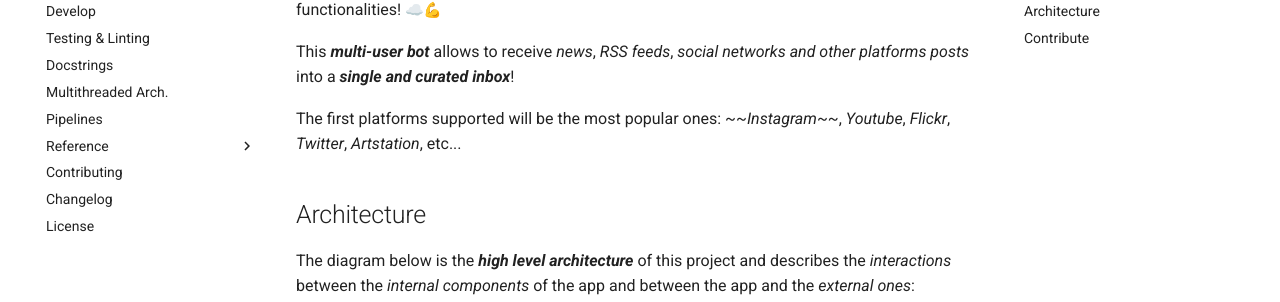
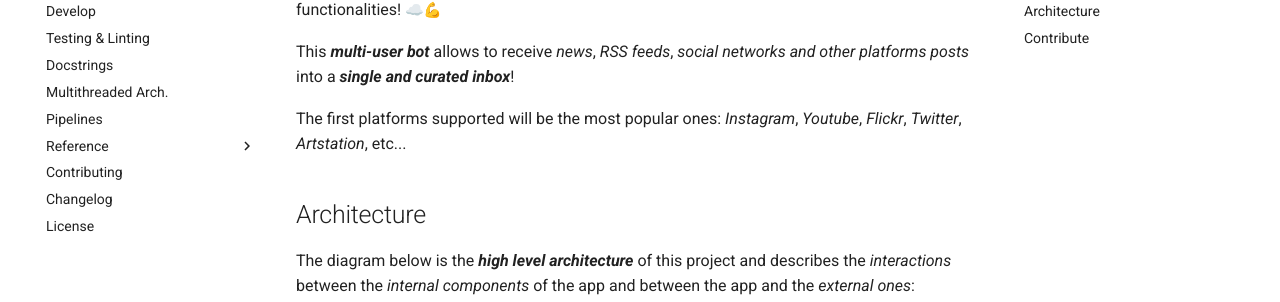
Before and after one commit to meliurwen/feedgram, an MkDocs documentation site: the page built from docs/index.md, in a window 1280 px wide and 900 px high, scrolled down 2900 px. Shown: the part 151-453 px from the top of the window. Built offline with MkDocs 1.6.1 and Material for MkDocs 9.7.7, drawn with Linux system fonts in a browser that asks for light colours; emoji names are drawn with the system emoji font.

```diff
--- a/docs/index.md
+++ b/docs/index.md
@@ -19,7 +19,7 @@ A simple to use, but yet powerful Telegram bot app living in the cloud with adva
 
 This **_multi-user bot_** allows to receive _news_, _RSS feeds_, _social networks and other platforms posts_ into a **_single and curated inbox_**!
 
-The first platforms supported will be the most popular ones: ~~_Instagram_~~, _Youtube_, _Flickr_, _Twitter_, _Artstation_, etc...
+The first platforms supported will be the most popular ones: _Instagram_, _Youtube_, _Flickr_, _Twitter_, _Artstation_, etc...
 
 ## Architecture
 
```
Also changed, not shown: CHANGELOG.md (+15 -0 lines), 1 other file.
